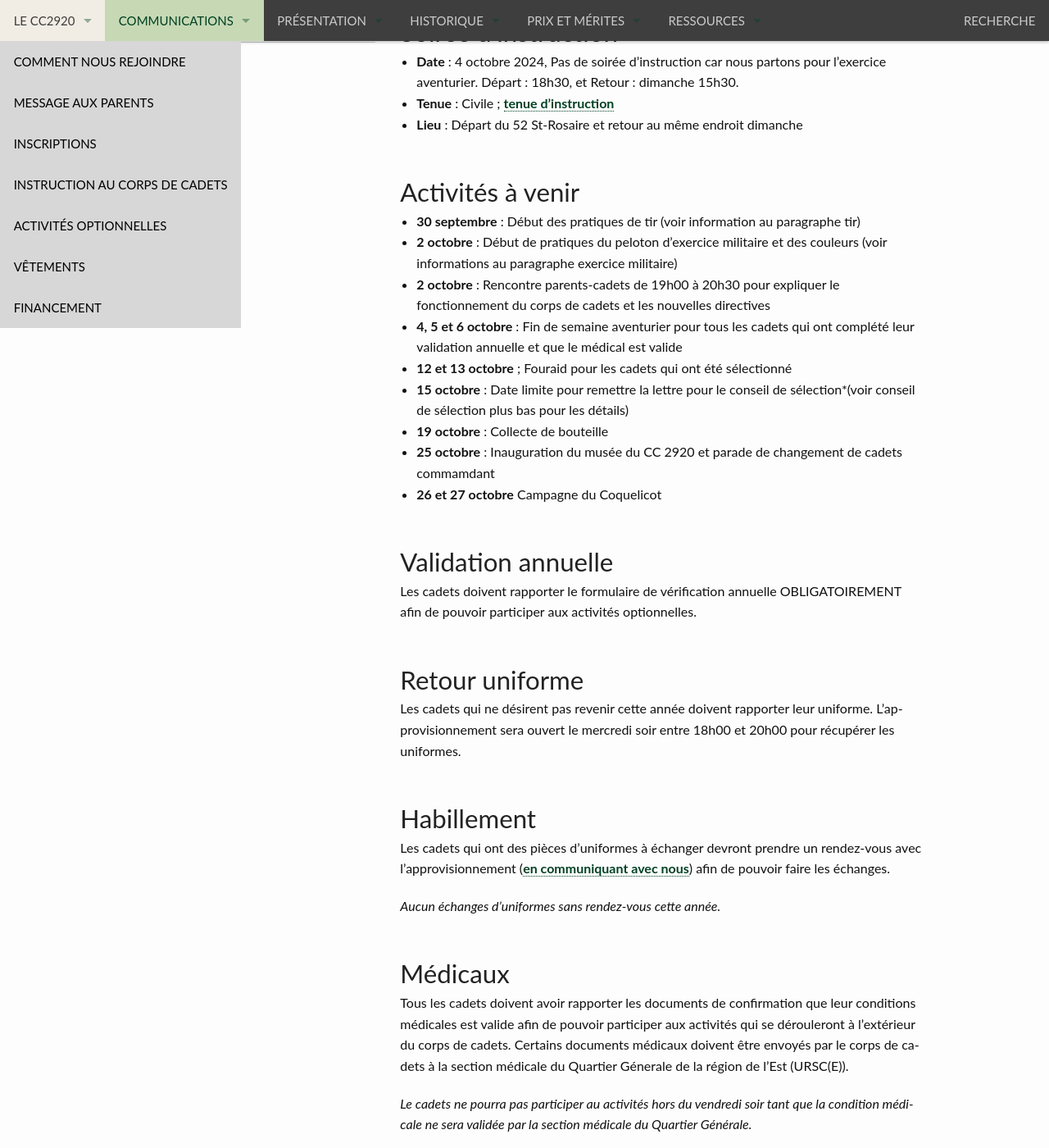
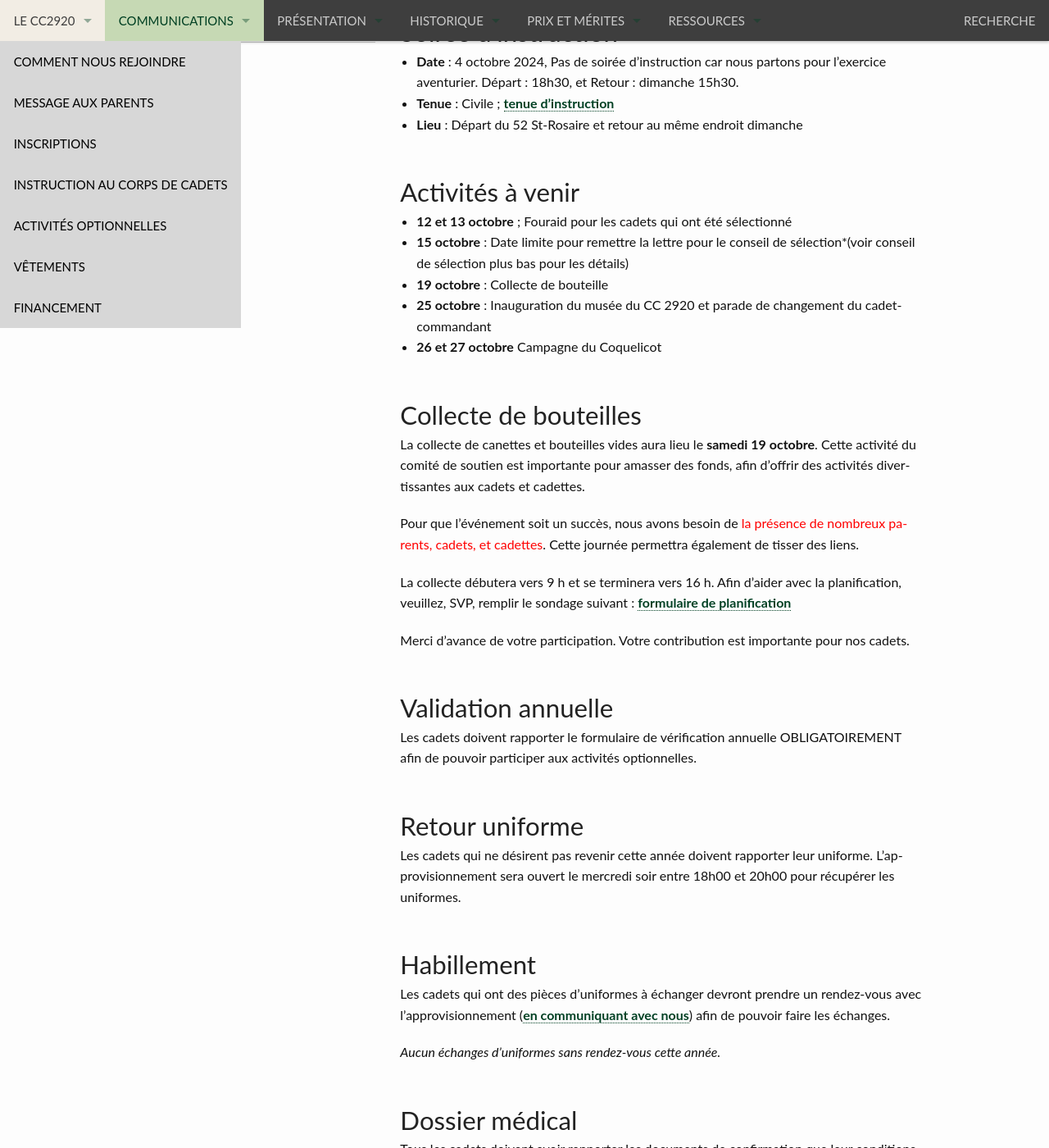
Before and after one commit to CC2920/web, a Jekyll site: the page built from _communications/messages.md, in a window 1280 px wide and 1400 px high, scrolled down 320 px. Shown: the whole window at 82% size. Built offline with Jekyll 4.4.1, drawn with Linux system fonts in a browser that asks for light colours; some of the changed text lies outside the part shown.

Commit message:
mise à jour temporaire, avant les msg de cette semaine

```diff
--- a/_communications/messages.md
+++ b/_communications/messages.md
@@ -11,15 +11,21 @@ layout: "messages"
 
 ## Activités à venir
 
-- **30 septembre** : Début des pratiques de tir (voir information au paragraphe tir)
-- **2 octobre** : Début de pratiques du peloton d'exercice militaire et des couleurs (voir informations au paragraphe exercice militaire)
-- **2 octobre** : Rencontre parents-cadets de 19h00 à 20h30 pour expliquer le fonctionnement du corps de cadets et les nouvelles directives
-- **4, 5 et 6 octobre** : Fin de semaine aventurier pour tous les cadets qui ont complété leur validation annuelle et que le médical est valide
 - **12 et 13 octobre** ; Fouraid pour les cadets qui ont été sélectionné
 - **15 octobre** : Date limite pour remettre la lettre pour le conseil de sélection*(voir conseil de sélection plus bas pour les détails)
 - **19 octobre** : Collecte de bouteille
-- **25 octobre** : Inauguration du musée du CC 2920 et parade de changement de cadets commamdant
+- **25 octobre** : Inauguration du musée du CC 2920 et parade de changement du cadet-commandant
 - **26 et 27 octobre** Campagne du Coquelicot
+
+<h2 style="font-color: red; ">Collecte de bouteilles</h2>
+
+La collecte de canettes et bouteilles vides aura lieu le **samedi 19 octobre**. Cette activité du comité de soutien est importante pour amasser des fonds, afin d’offrir des activités divertissantes aux cadets et cadettes.
+
+Pour que l’événement soit un succès, nous avons besoin de <span style="color: red;">la présence de nombreux parents, cadets, et cadettes</span>.  Cette journée permettra également de tisser des liens.
+
+La collecte débutera vers 9 h et se terminera vers 16 h. Afin d'aider avec la planification, veuillez, SVP, remplir le sondage suivant : [formulaire de planification](https://docs.google.com/forms/d/e/1FAIpQLSd0TPZDnoZbTcHay44lrGla5njBJ1C_SSw31JkYZ_B5s0m7xg/viewform)
+
+Merci d’avance de votre participation. Votre contribution est importante pour nos cadets.
 
 ## Validation annuelle
 
@@ -35,7 +41,7 @@ Les cadets qui ont des pièces d'uniformes à échanger devront prendre un rende
 
 *Aucun échanges d'uniformes sans rendez-vous cette année.*
 
-## Médicaux
+## Dossier médical
 
 Tous les cadets doivent avoir rapporter les documents de confirmation que leur conditions médicales est valide afin de pouvoir participer aux activités qui se dérouleront à l'extérieur du corps de cadets. Certains documents médicaux doivent être envoyés par le corps de cadets à la section médicale du Quartier Génerale de la région de l'Est (URSC(E)).
 
@@ -57,22 +63,6 @@ Tous les cadets doivent avoir rapporter les documents de confirmation que leur c
 - Tenue : Civile
 - Matériel requis : Bouteille d'eau
 
-## Rencontre de parent
-
-- Qui : Tous les parents des cadets.
-- Heure : 19h00 à 20h30
-- Lieu : Centre communautaire Daniel-Lafortune (448 Rue de Pointe-Gatineau, Gatineau)
-- Tenue : Civile
-- [Lettre d'invitation](https://drive.google.com/file/d/1Inwj-_iqngMAuosnhDhbX2jJ38eCRxs0/view?usp=sharing)
-
-## Exercice Aventurier
-
-- Qui : UNIQUEMENT pour les cadets inscrits dont la validation annuelle et le médicale est valide
-- Heure : 18h30 le 4 octobre à 16h00 le 6 octobre
-- Lieu : Départ du corps de cadets (52 St-Rosaire) et retour au même endroit
-- Tenue : Civile
-- [Lettre d'information et liste du matériel](https://drive.google.com/file/d/1MqZHS0uYjU7aKeoeUDn21wnklUXizNFH/view?usp=sharing])
-
 ## Conseil de sélection
 
 Les cadets possédant le grade d'adjudant-maitre qui veulent appliquer pour le poste d'adjudant-chef doivent soumettre une lettre de présentation expliquant leur interet pour ce poste pour le 15 octobre 18h00.
@@ -83,16 +73,6 @@ Les candidatures des personnes seront évalué par un conseil de mérite et une
 
 Les lettres doivent être envoyé à l'adresse du CC2920 (<2920armee@cadets.gc.ca>) avec le sujet mise en candidature.
 
-## Collecte de bouteilles
-
-La collecte de canettes et bouteilles vides aura lieu le samedi 19 octobre. Cette activité du comité de soutien est importante pour amasser des fonds, afin d’offrir des activités divertissantes aux cadets et cadettes.
-
-Pour que l’événement soit un succès, nous avons besoin de la présence de nombreux parents, cadets, et cadettes.  Cette journée permettra également de tisser des liens.
-
-La collecte débutera vers 9 h et se terminera vers 16 h. Afin d'aider avec la planification, veuillez, SVP, remplir le sondage suivant : [formulaire de planification](https://docs.google.com/forms/d/e/1FAIpQLSd0TPZDnoZbTcHay44lrGla5njBJ1C_SSw31JkYZ_B5s0m7xg/viewform)
-
-Merci d’avance de votre participation. Votre contribution est importante pour nos cadets.
-
 ## Absence
 
 Si vous êtes absent le vendredi soir, vous devez envoyer un courriel à l'adresse du corps de cadet (<2920armee@cadets.gc.ca>) pour nous en informer.
```
